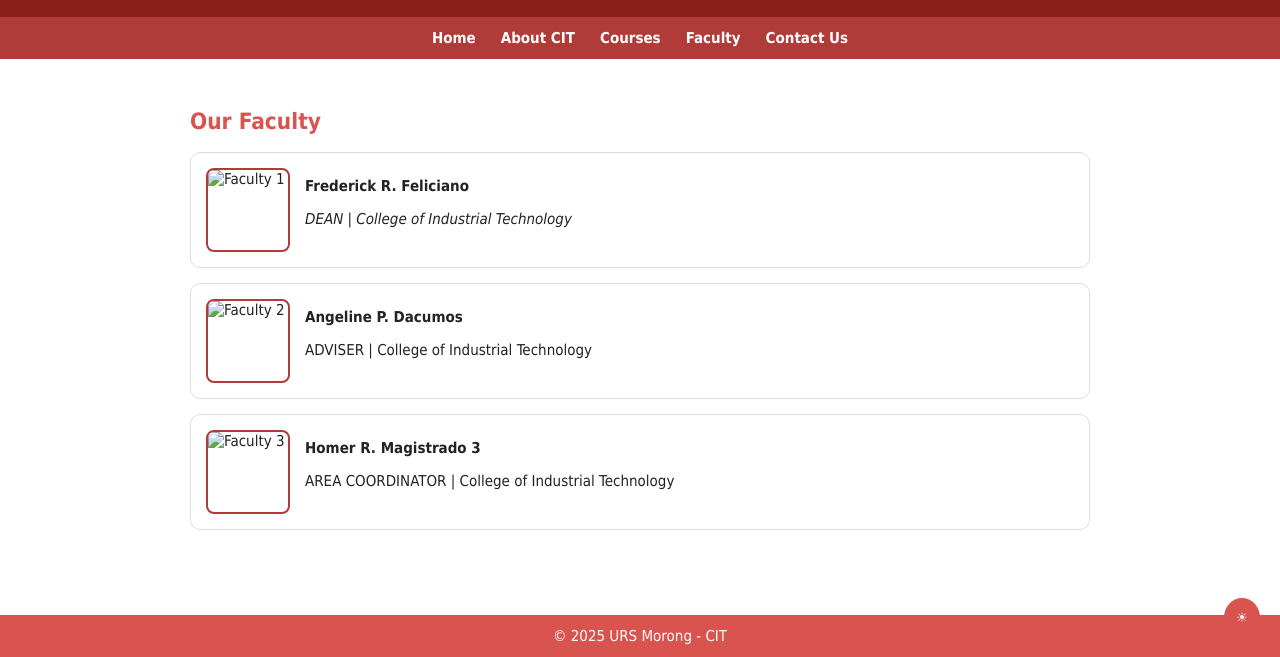
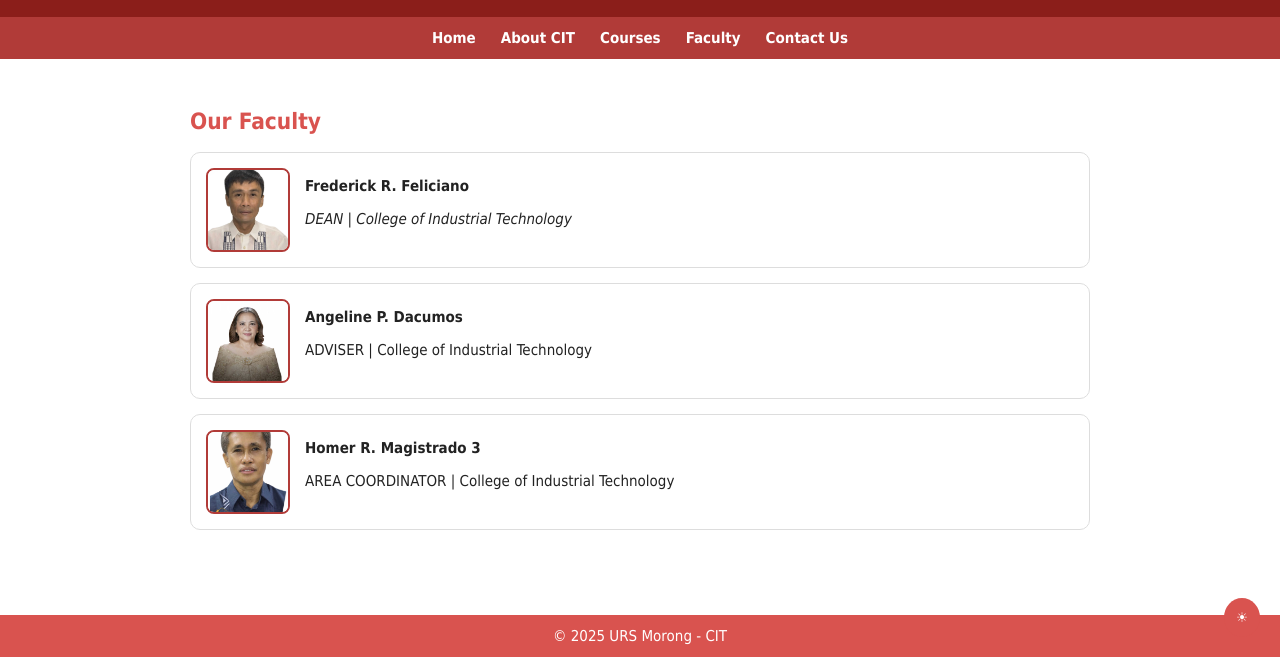
Before and after one commit to Lowinterest4/College-of-Industrial-Education, a plain HTML site: page index.html in a window 1280 px wide. Both pictures are taken after a click on the link "Faculty". Shown: the part 143-800 px from the top of the page. Drawn offline with Linux system fonts and the light colour scheme.

Commit message:
Update index.html

```diff
--- a/index.html
+++ b/index.html
@@ -7,7 +7,7 @@
 
     <style>
       body {
-        background: url(e6113329-b0e4-44ff-8887-d0a26ae937ac.jpg) 20% no-repeat;
+        background: url(background image.jpeg) 20% no-repeat;
         font-family: Tahoma, sans-serif;
         font-size: 15px; /* BODY TEXT LARGER */
         margin: 0;
@@ -260,7 +260,7 @@
       <h1>Our Faculty</h1>
 
       <div class="faculty-card fade-in">
-        <img src="faculty1.jpg" alt="Faculty 1">
+        <img src="Frederick Feliciano.jpeg" alt="Faculty 1">
         <div>
           <strong>Frederick R. Feliciano</strong>
           <p><em>DEAN | College of Industrial Technology</em></p>
@@ -268,7 +268,7 @@
       </div>
 
       <div class="faculty-card fade-in">
-        <img src="faculty2.jpg" alt="Faculty 2">
+        <img src="Angeline P. Dacumos.jpeg" alt="Faculty 2">
         <div>
           <strong>Angeline P. Dacumos</strong>
           <p>ADVISER | College of Industrial Technology</p>
@@ -276,7 +276,7 @@
       </div>
 
       <div class="faculty-card fade-in">
-        <img src="faculty3.jpg" alt="Faculty 3">
+        <img src="Homer Magistrado.jpeg" alt="Faculty 3">
         <div>
           <strong>Homer R. Magistrado 3</strong>
           <p>AREA COORDINATOR | College of Industrial Technology</p>
```
